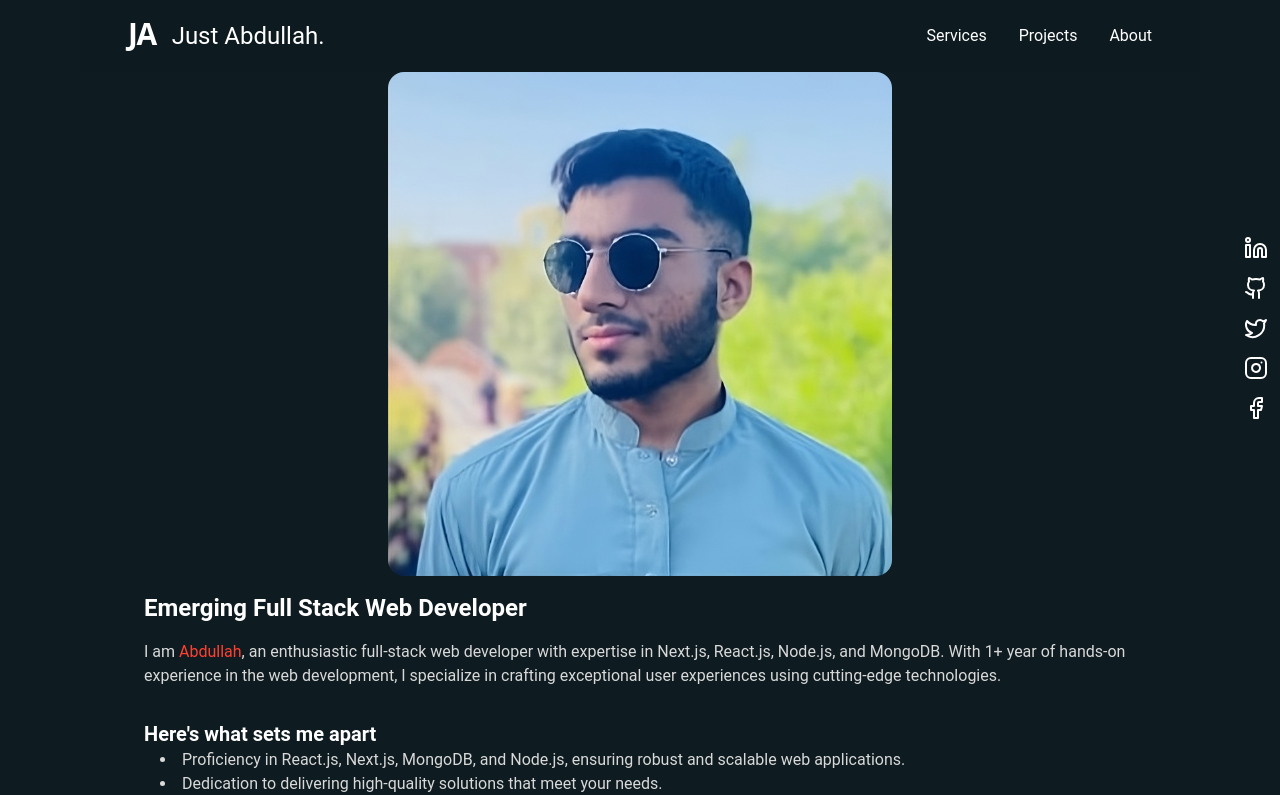
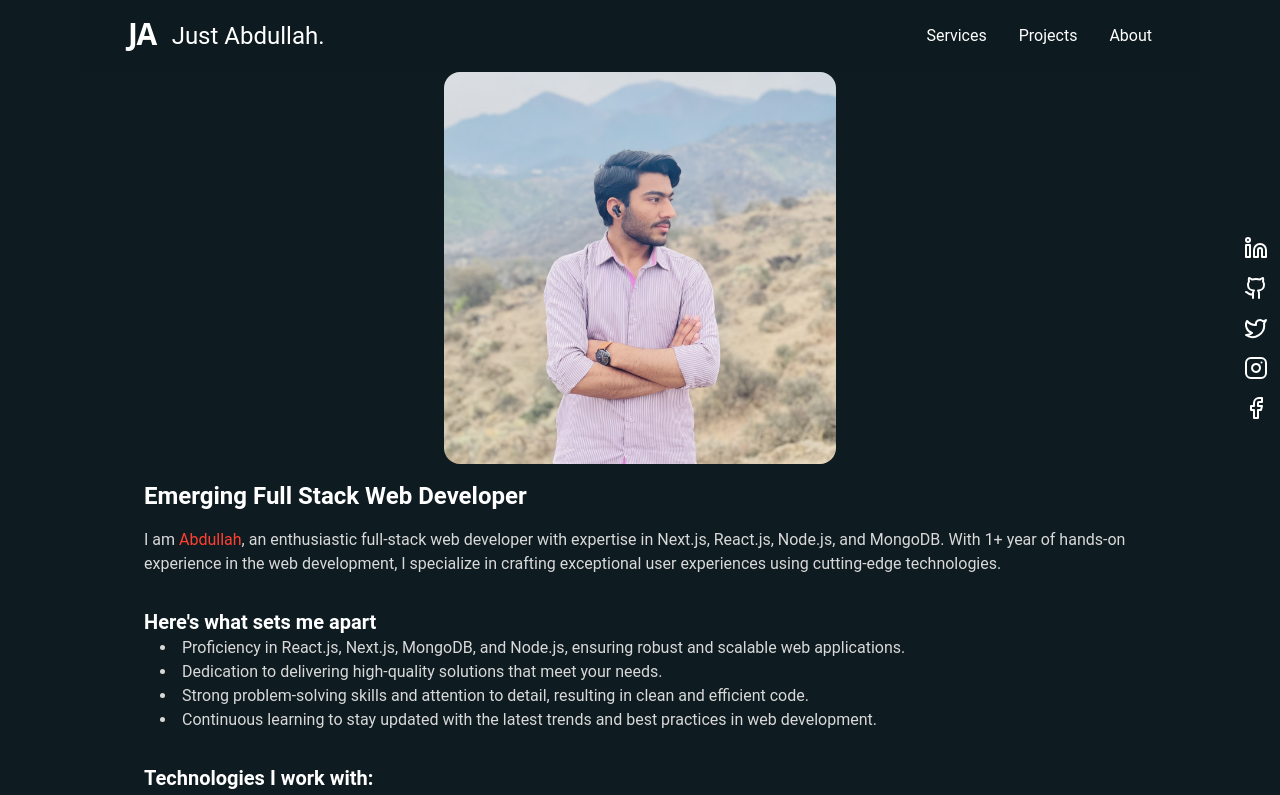
Before and after one commit to just-abdullah-dev/just-abdullah, a Next.js app: page /about in a window 1280 px wide. Shown: the top 795 px of the page. Built offline with nearby package versions, Linux system fonts and the light colour scheme.

Commit message:
about page picture changes

```diff
--- a/src/components/AboutPage/AboutSection.jsx
+++ b/src/components/AboutPage/AboutSection.jsx
@@ -7,8 +7,8 @@ export default function AboutSection() {
   return (
     <div className="">
       <Image
-        className="mx-auto w-full md:w-[80%] lg:w-[60%] xl:w-[45%] aspect-auto scale-x-[-1] rounded-2xl"
-        src={"/DP_New.jpeg"}
+        className="mx-auto w-full md:w-[70%] lg:w-[45%] xl:w-[35%] aspect-auto scale-x-[-1 rounded-2xl"
+        src={"/DP_New2_Square.jpg"}
         alt="Abdullah Profile Picture"
         width={800}
         height={800}
--- a/src/components/PageLayout/Header/Header.jsx
+++ b/src/components/PageLayout/Header/Header.jsx
@@ -1,5 +1,4 @@
 "use client";
-import Image from "next/image";
 import Link from "next/link";
 import React, { useState } from "react";
 
```
Also changed, not shown: public/DP_New2.jpg (added), public/DP_New2_Square.jpg (added).
